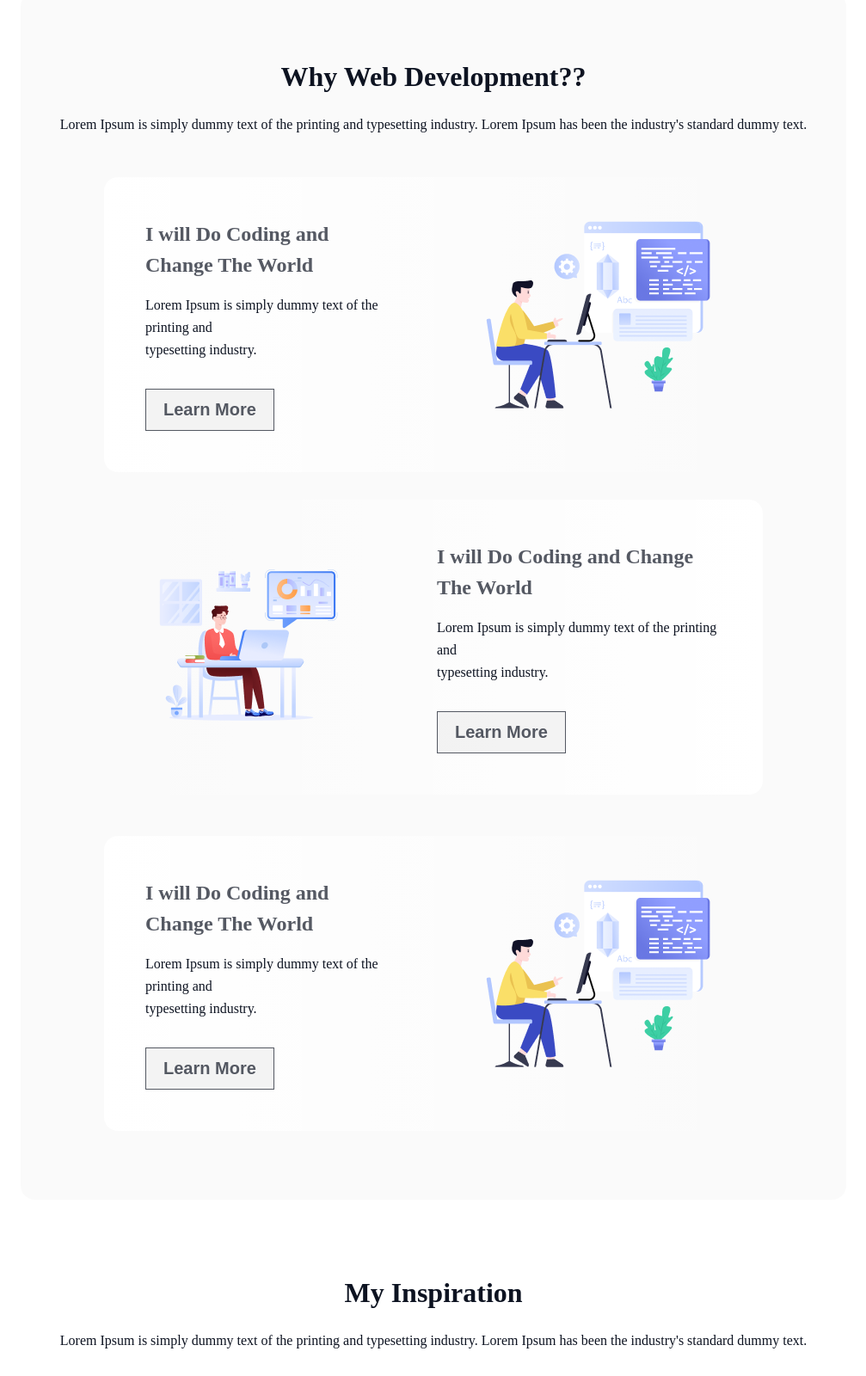
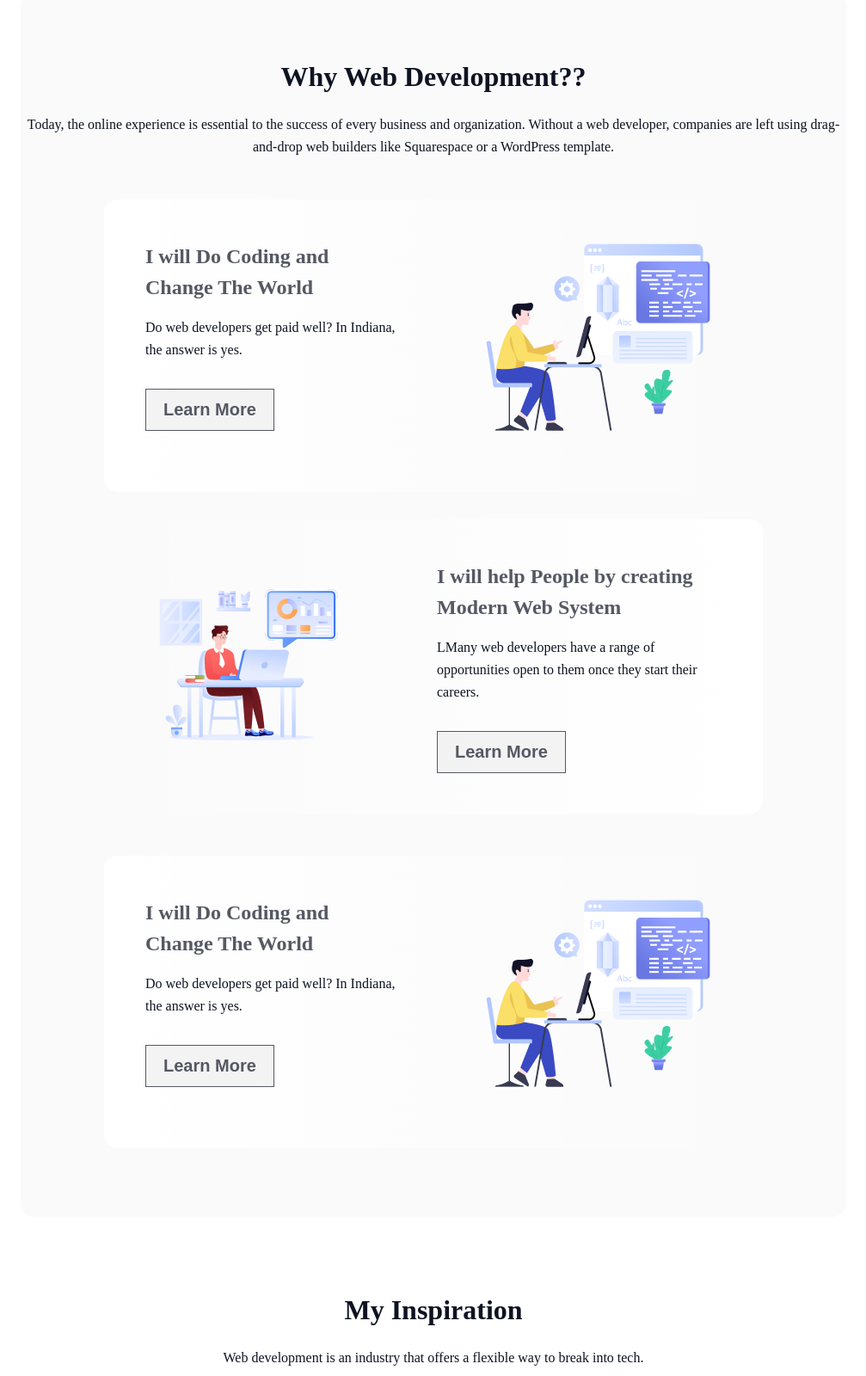
Before and after one commit to mrkhan-dev/back-to-challenge, a plain HTML site: page index.html in a window 1280 px wide. Shown: the part 860-2460 px from the top of the page at 86% size, without its empty margins (136-1143 px from the left). Drawn offline with Linux system fonts and the light colour scheme.

Commit message:
remove all dummy text

```diff
--- a/index.html
+++ b/index.html
@@ -42,15 +42,16 @@
       <section class="development">
         <p class="development-title">Why Web Development??</p>
         <p class="development-dsc">
-          Lorem Ipsum is simply dummy text of the printing and typesetting
-          industry. Lorem Ipsum has been the industry's standard dummy text.
+          Today, the online experience is essential to the success of every
+          business and organization. Without a web developer, companies are left
+          using drag-and-drop web builders like Squarespace or a WordPress
+          template.
         </p>
         <div class="card">
           <div class="card-info">
             <p class="card-title">I will Do Coding and Change The World</p>
             <p class="card-dsc">
-              Lorem Ipsum is simply dummy text of the printing and <br />
-              typesetting industry.
+              Do web developers get paid well? In Indiana, the answer is yes.
             </p>
             <button class="card-button">Learn More</button>
           </div>
@@ -60,10 +61,12 @@
         </div>
         <div class="card-2">
           <div class="card-info">
-            <p class="card-title">I will Do Coding and Change The World</p>
+            <p class="card-title">
+              I will help People by creating Modern Web System
+            </p>
             <p class="card-dsc">
-              Lorem Ipsum is simply dummy text of the printing and <br />
-              typesetting industry.
+              LMany web developers have a range of opportunities open to them
+              once they start their careers.
             </p>
             <button class="card-button">Learn More</button>
           </div>
@@ -75,8 +78,7 @@
           <div class="card-info">
             <p class="card-title">I will Do Coding and Change The World</p>
             <p class="card-dsc">
-              Lorem Ipsum is simply dummy text of the printing and <br />
-              typesetting industry.
+              Do web developers get paid well? In Indiana, the answer is yes.
             </p>
             <button class="card-button">Learn More</button>
           </div>
@@ -88,8 +90,8 @@
       <section class="inspiration">
         <p class="section-title">My Inspiration</p>
         <p class="section-dsc">
-          Lorem Ipsum is simply dummy text of the printing and typesetting
-          industry. Lorem Ipsum has been the industry's standard dummy text.
+          Web development is an industry that offers a flexible way to break
+          into tech.
         </p>
         <div class="iframe">
           <div>
@@ -108,31 +110,27 @@
       <section class="target">
         <p class="section-title">My Current Target</p>
         <p class="section-dsc">
-          Lorem Ipsum is simply dummy text of the printing and typesetting
-          industry. Lorem Ipsum has been the industry's standard dummy text.
+          Is being a web developer a good career decision? Well, it depends on
+          what you’re looking for in a career.
         </p>
         <div class="current-card">
           <div class="html">
             <img src="./assets/html.png" alt="" />
             <p class="current-title">HTML</p>
-            <p class="current-dsc">
-              Lorem Ipsum is simply dummy text of the printing.
-            </p>
+            <p class="current-dsc">HTML stands for Hypertext Markup Language</p>
             <p class="current-button">Learn More</p>
           </div>
           <div class="css">
             <img src="./assets/css.png" alt="" />
-            <p class="current-title">HTML</p>
-            <p class="current-dsc">
-              Lorem Ipsum is simply dummy text of the printing.
-            </p>
+            <p class="current-title">CSS</p>
+            <p class="current-dsc">CSS stands for Cascading Style Sheets</p>
             <p class="current-button">Learn More</p>
           </div>
           <div class="js">
             <img src="./assets/js.png" alt="" />
-            <p class="current-title">HTML</p>
+            <p class="current-title">Javascript</p>
             <p class="current-dsc">
-              Lorem Ipsum is simply dummy text of the printing.
+              JavaScript is a scripting language used to develop web pages.
             </p>
             <p class="current-button">Learn More</p>
           </div>
@@ -141,8 +139,7 @@
       <section id="support" class="support">
         <p class="support-title">I need support</p>
         <p class="support-dsc">
-          Lorem Ipsum is simply dummy text of the printing and typesetting
-          industry.
+          Web development is an in-demand skill in every industry sector.
         </p>
         <div class="input-group">
           <input
```
